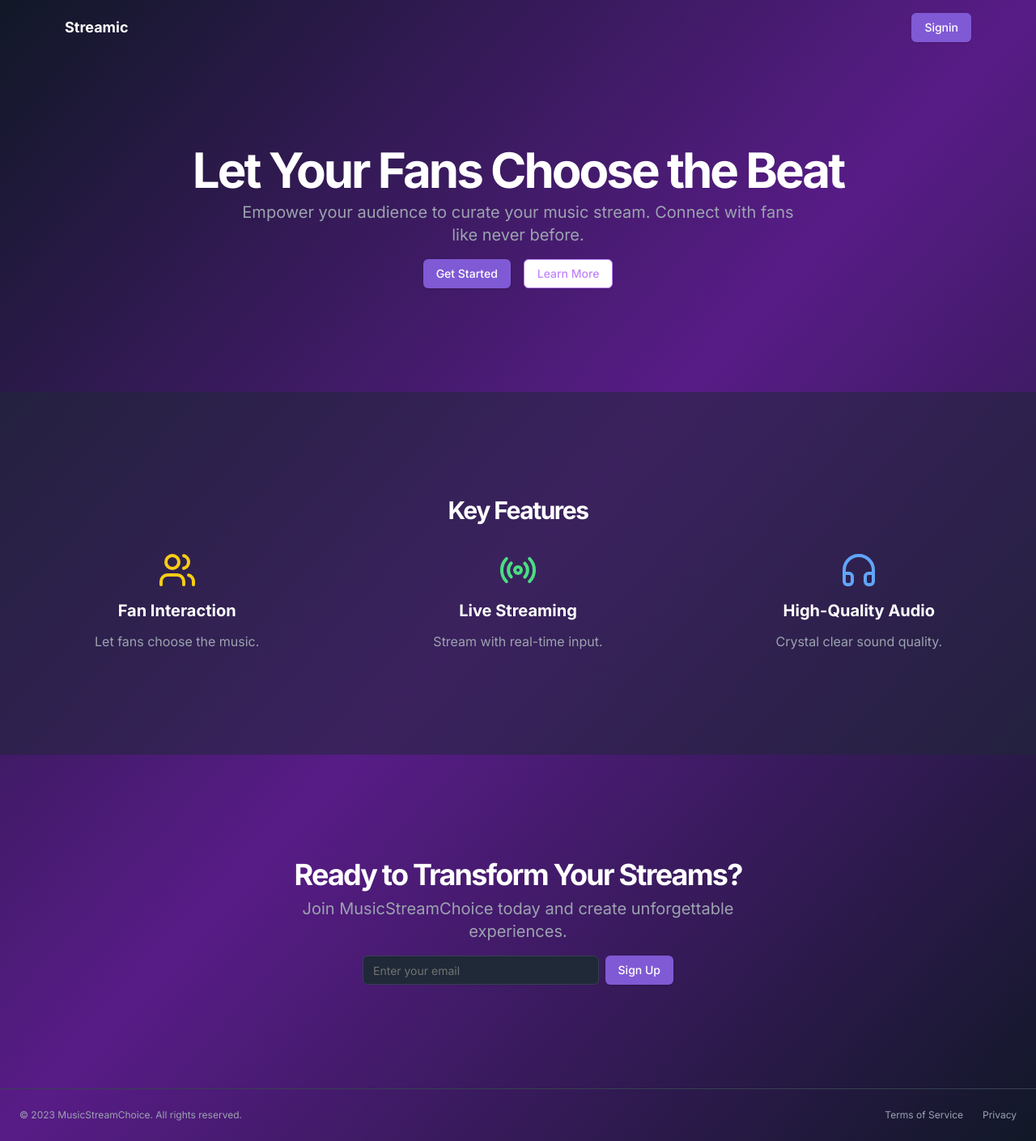
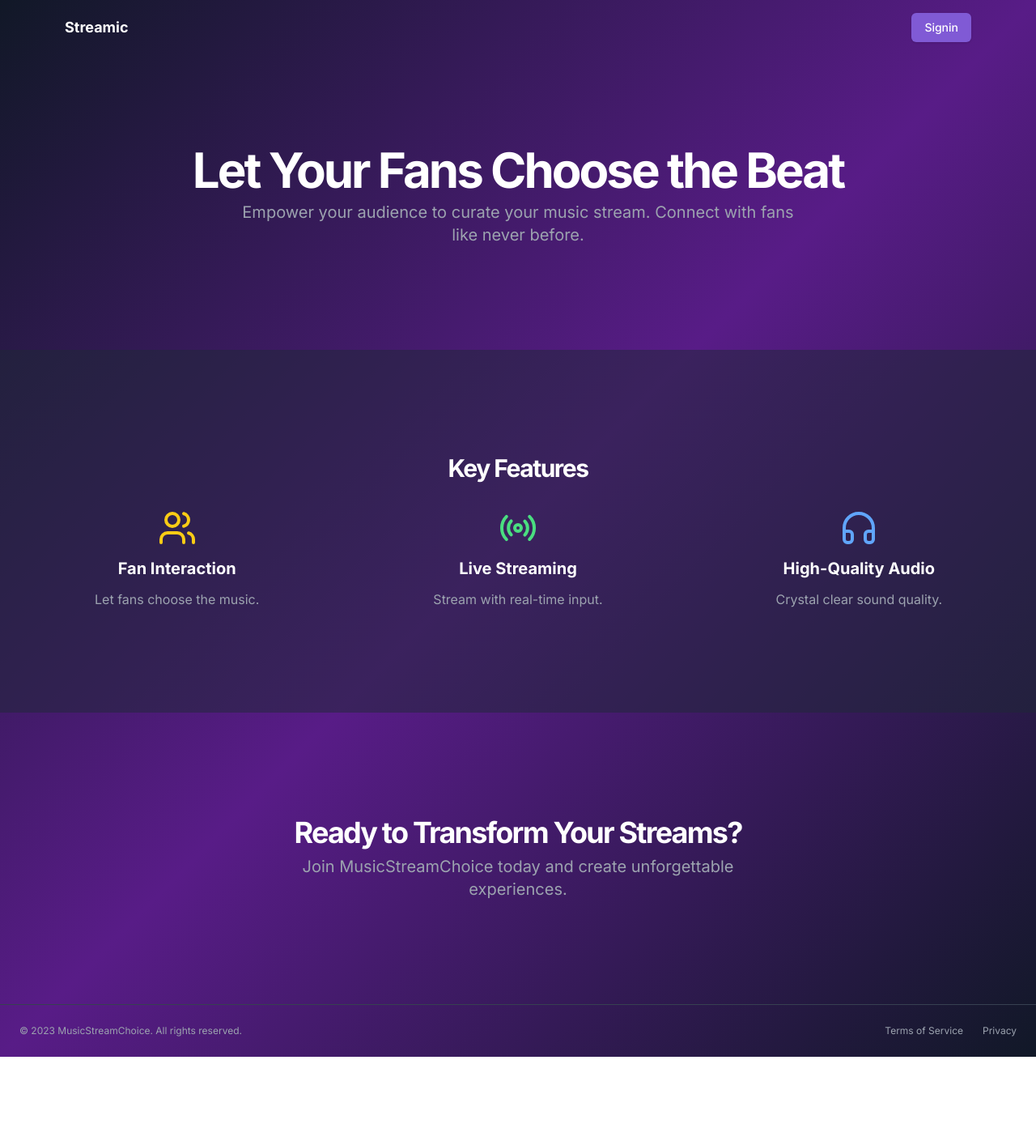
Before and after one commit to Gautam2503/Streamic-2, a Next.js app: page / in a window 1280 px wide. Shown: the whole page at 81% size. After the commit the page ends 1305 px from the top, so only its background shows below. Built offline with nearby package versions, Linux system fonts and the light colour scheme; no server answers.

Commit message:
change in frontend

```diff
--- a/app/page.tsx
+++ b/app/page.tsx
@@ -21,10 +21,6 @@ export default function LandingPage() {
               <p className="mx-auto max-w-[700px] text-gray-400 md:text-xl">
                 Empower your audience to curate your music stream. Connect with fans like never before.
               </p>
-            </div>
-            <div className="space-x-4">
-              <Button className="bg-purple-600 text-white hover:bg-purple-700">Get Started</Button>
-              <Button variant="outline" className="text-purple-400 border-purple-400 hover:bg-purple-400 hover:text-gray-900">Learn More</Button>
             </div>
           </div>
         </div>
@@ -60,16 +56,6 @@ export default function LandingPage() {
                 Join MusicStreamChoice today and create unforgettable experiences.
               </p>
             </div>
-            <div className="w-full max-w-sm space-y-2">
-              <form className="flex space-x-2">
-                <Input
-                  className="max-w-lg flex-1 bg-gray-800 border-gray-700 text-white placeholder-gray-500"
-                  placeholder="Enter your email"
-                  type="email"
-                />
-                <Button type="submit" className="bg-purple-600 text-white hover:bg-purple-700">Sign Up</Button>
-              </form>
-            </div>
           </div>
         </div>
       </section>
```
